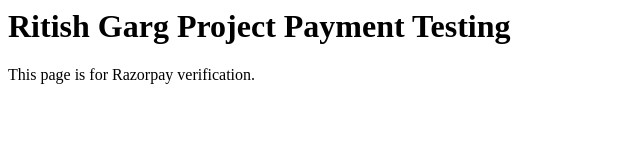
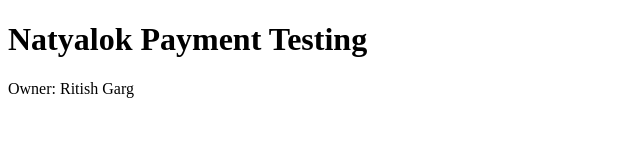
Before and after one commit to Ritish2-hash/ritishgarg-site, a plain HTML site: page index.html in a window 1280 px wide. Shown: the whole page, without its empty margins (0-640 px from the left). Drawn offline with Linux system fonts and the light colour scheme.

Commit message:
Update index.html

```diff
--- a/index.html
+++ b/index.html
@@ -1,2 +1,7 @@
-<h1>Ritish Garg Project Payment Testing</h1>
-<p>This page is for Razorpay verification.</p>
+<!DOCTYPE html>
+<html>
+  <body>
+    <h1>Natyalok Payment Testing</h1>
+    <p>Owner: Ritish Garg</p>
+  </body>
+</html>
```
